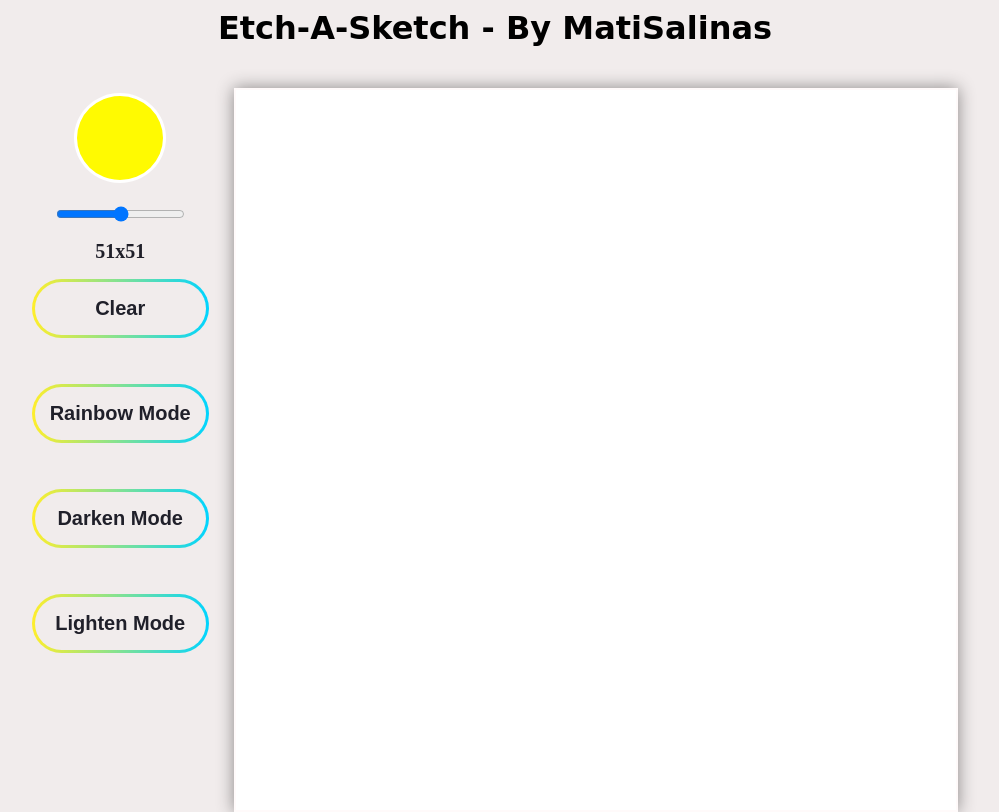
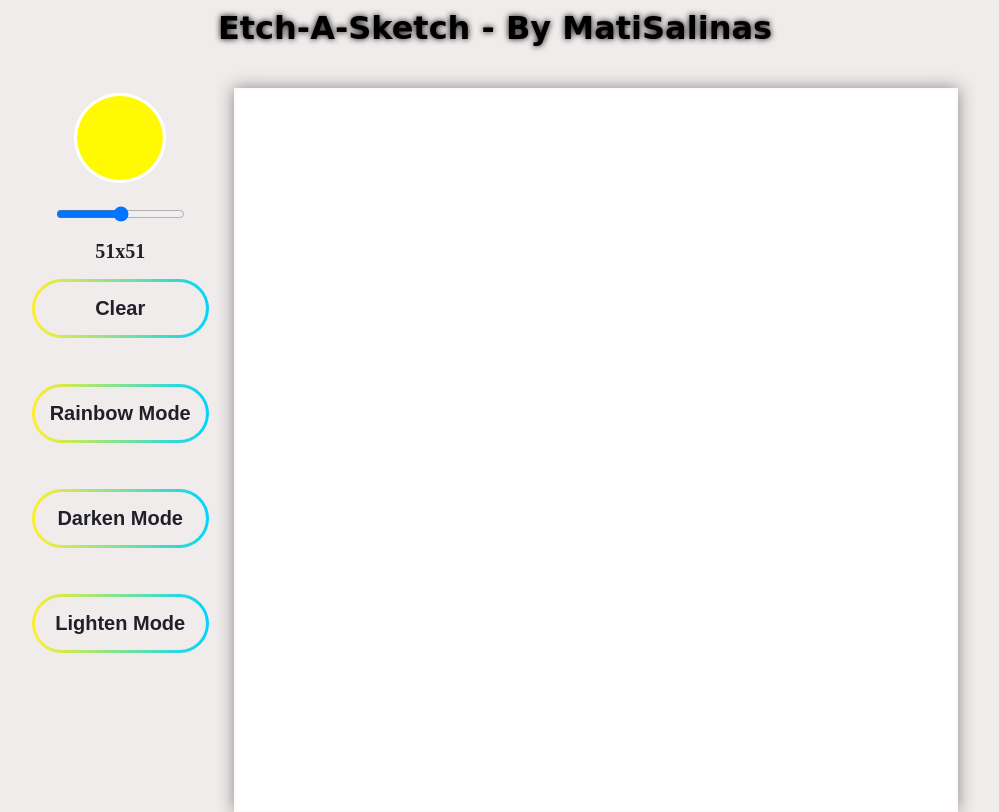
Before and after one commit to MatiSalinas/Etch-A-Sketch, a plain HTML site: page index.html in a window 1280 px wide. Shown: the whole page, without its empty margins (145-1144 px from the left). Drawn offline with Linux system fonts and the light colour scheme; a web font is replaced by a local one.

Commit message:
added textShadow

```diff
--- a/style.css
+++ b/style.css
@@ -6,6 +6,7 @@ html {
 header{
     text-align: center;
     font-family: 'Nabla', cursive;
+    text-shadow: 0 0 0.4rem rgb(0,0,0);
 }
 body{
     display: flex;
```
